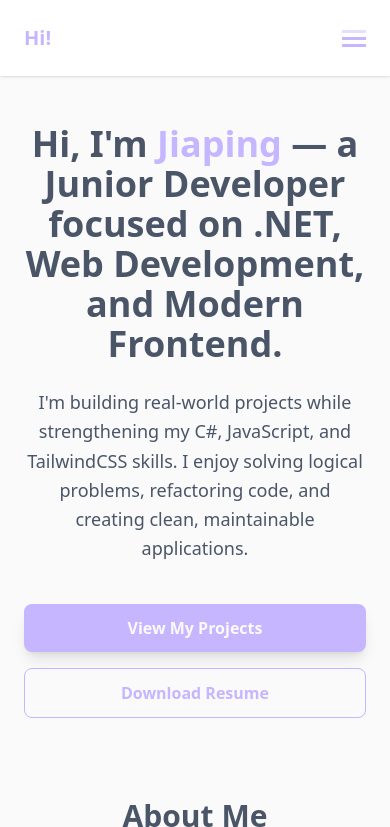
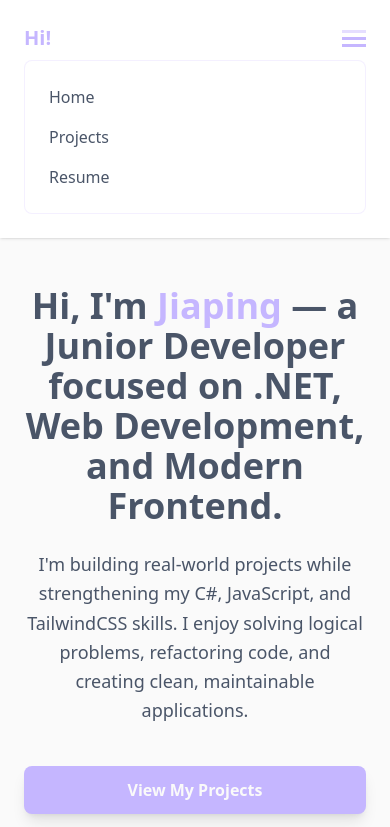
Before and after one commit to 20055662/20055662.github.io, a website: page index.html in a window 390 px wide. Both pictures are taken after a click on the button "Toggle menu". Shown: the top 827 px of the page. Drawn offline with nearby package versions, Linux system fonts and the light colour scheme; files that its build step writes are made by us from their sources.

Commit message:
feat(home):created js for mwnu-btn

```diff
--- /dev/null
+++ b/assets/js/menu-btn.js
@@ -0,0 +1,10 @@
+document.addEventListener("DOMContentLoaded", () => {
+    const menuBtn = document.getElementById('menu-btn');
+    const menu = document.getElementById('mobile-menu');
+
+    menuBtn.addEventListener('click', () => {
+        menu.classList.toggle('hidden');
+        const expanded = menuBtn.getAttribute('aria-expanded') === 'true';
+        menuBtn.setAttribute('aria-expanded', !expanded);
+    });
+});
--- a/index.html
+++ b/index.html
@@ -244,13 +244,13 @@
             <div class="flex justify-center gap-6 text-sm mt-4">
                 <a href="#" class="text-text-light hover:text-lavender transition-colors">LinkedIn</a>
                 <a href="https://github.com/20055662" class="text-text-light hover:text-lavender transition-colors">GitHub</a>
-                <a href="mailto:20055662@tafe.wa.edu.au" class="text-text-light hover:text-lavender transition-colors">Email</a>
+                <a href="mailto:#" class="text-text-light hover:text-lavender transition-colors">Email</a>
             </div>
             <p class="mt-6 text-text-light text-sm opacity-80">
                 Built with <span class="text-lavender">TailwindCSS</span> • Hosted on GitHub Pages
             </p>
         </div>
     </footer>
-    <script src="./assets/js/btn.js" defer></script>
+    <script src="./assets/js/menu-btn.js" defer></script>
     </body>
 </html>
--- a/tailwind.config.js
+++ b/tailwind.config.js
@@ -1,22 +1,11 @@
 /** @type {import('tailwindcss').Config} */
 module.exports = {
   content: [
-    './**/*.html',           // Make sure it matches your HTML files
-    './assets/js/**/*.js'    // Add JS if you use class names dynamically in JS
+    './**/*.html',
+    './assets/js/**/*.js'
   ],
   theme: {
     extend: {
-      colors: {
-        navy: '#001F3F',
-        'navy-light': '#003366',
-        'navy-dark': '#000A1A',
-        teal: '#008080',
-        'teal-light': '#33CCCC',
-        'teal-dark': '#006666',
-        slate: '#708090',
-        'slate-light': '#A9B2C3',
-        'slate-dark': '#4A5568',
-      },
     },
   },
   plugins: [],
```
